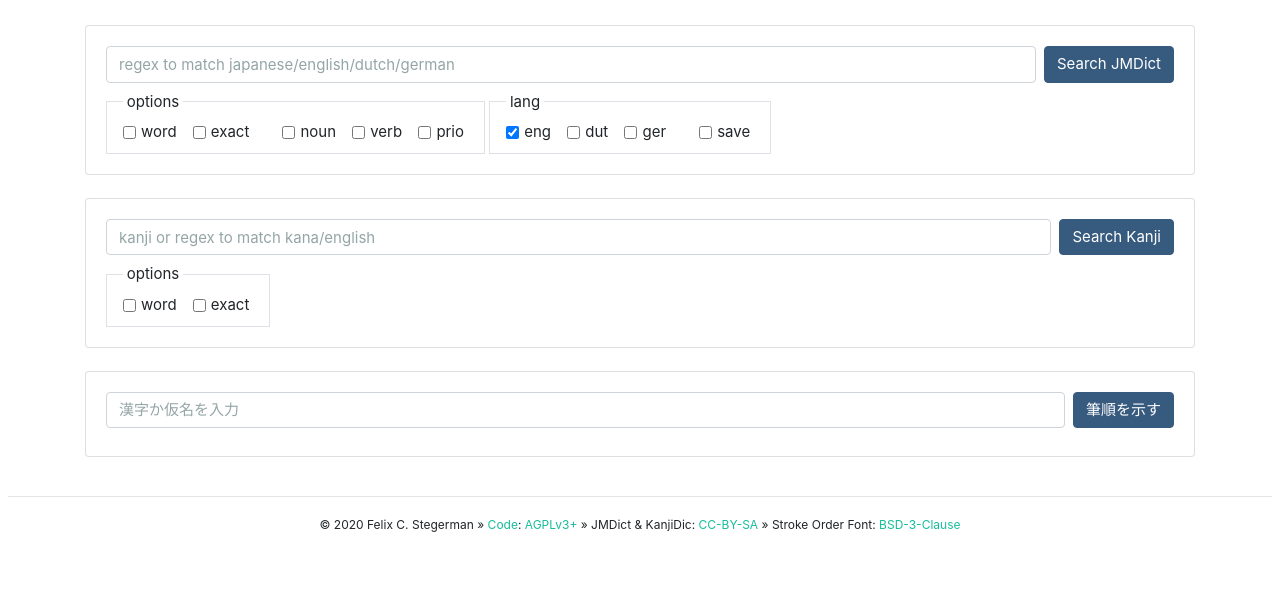
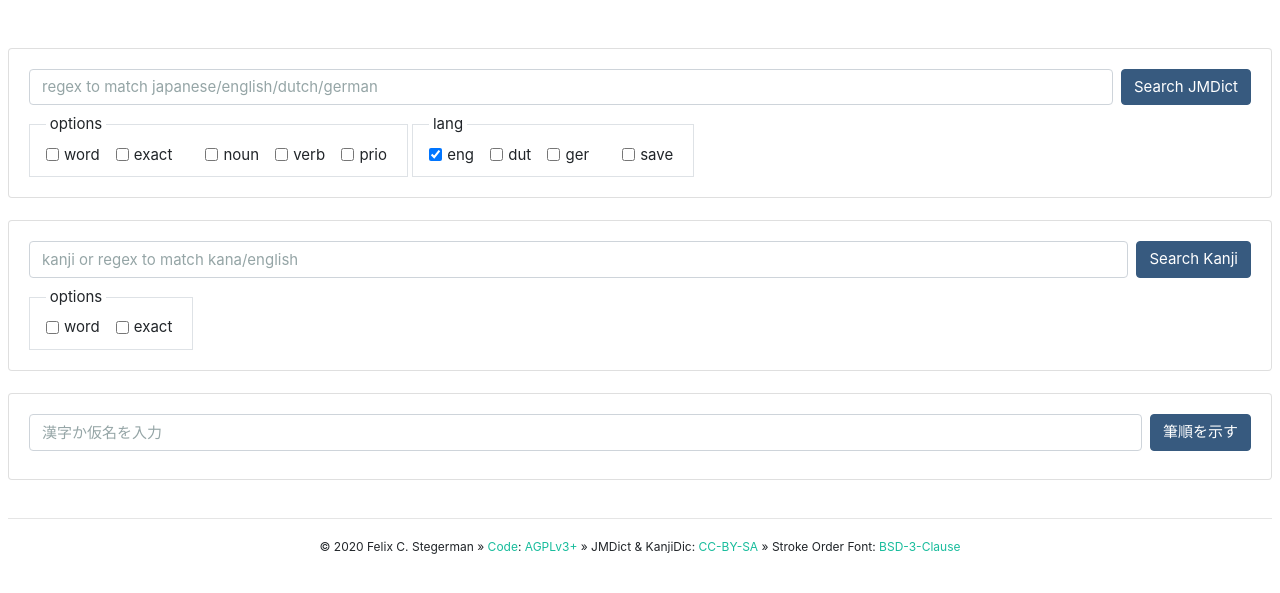
Before and after one commit to obfusk/jiten, a Flask app: page / in a window 1280 px wide. Shown: the part 55-648 px from the top of the page. Run offline with Flask 2, Linux system fonts and the light colour scheme; some libraries are stand-ins or nearby versions.

Commit message:
break stuff

```diff
--- a/jiten/templates/index.html
+++ b/jiten/templates/index.html
@@ -18,7 +18,7 @@
   <body>
     {% import "_search.html" as search %}
     {% include "_nav.html" %}
-    <div class="container">
+    <oops class="container">
       {{ search.jmdict(LANGS, langs) }}
       <br/>
       {{ search.kanji() }}
```
